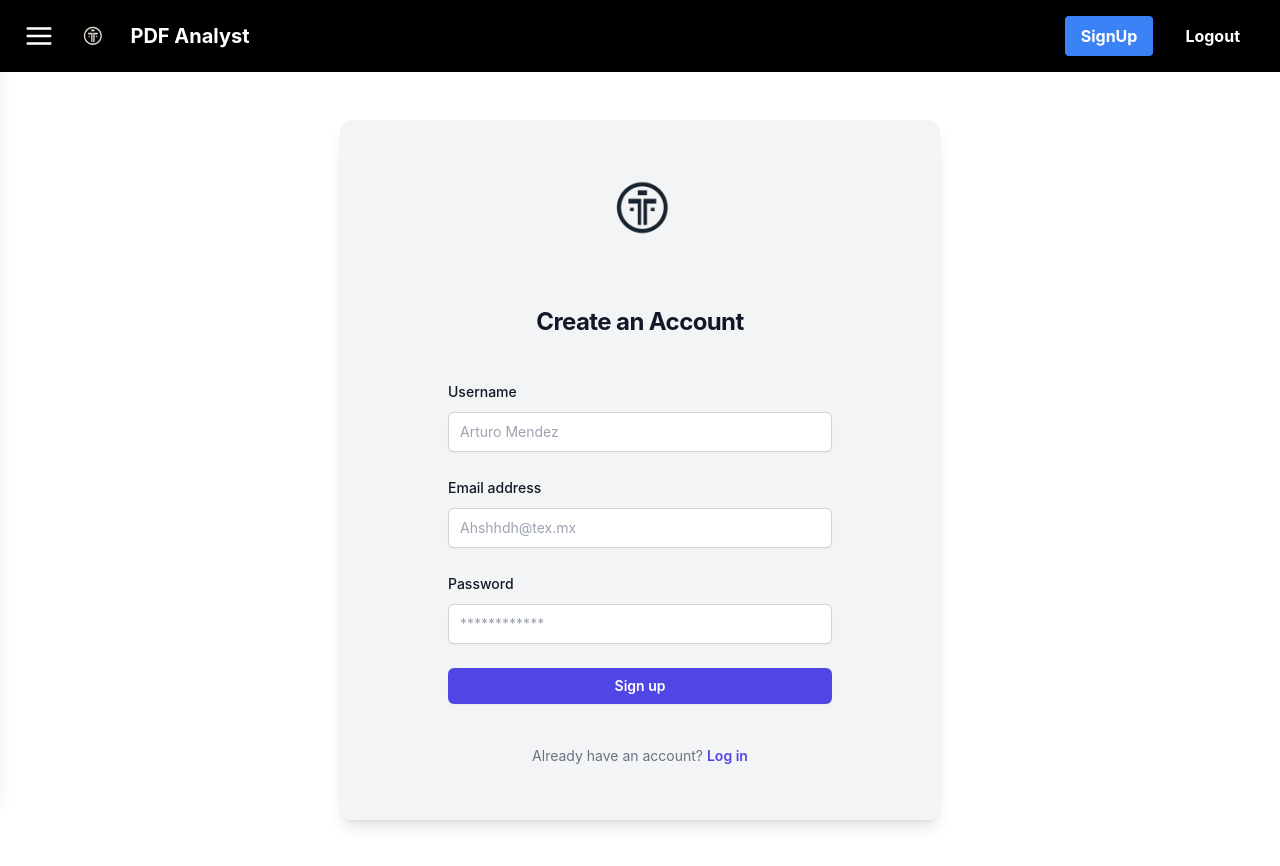
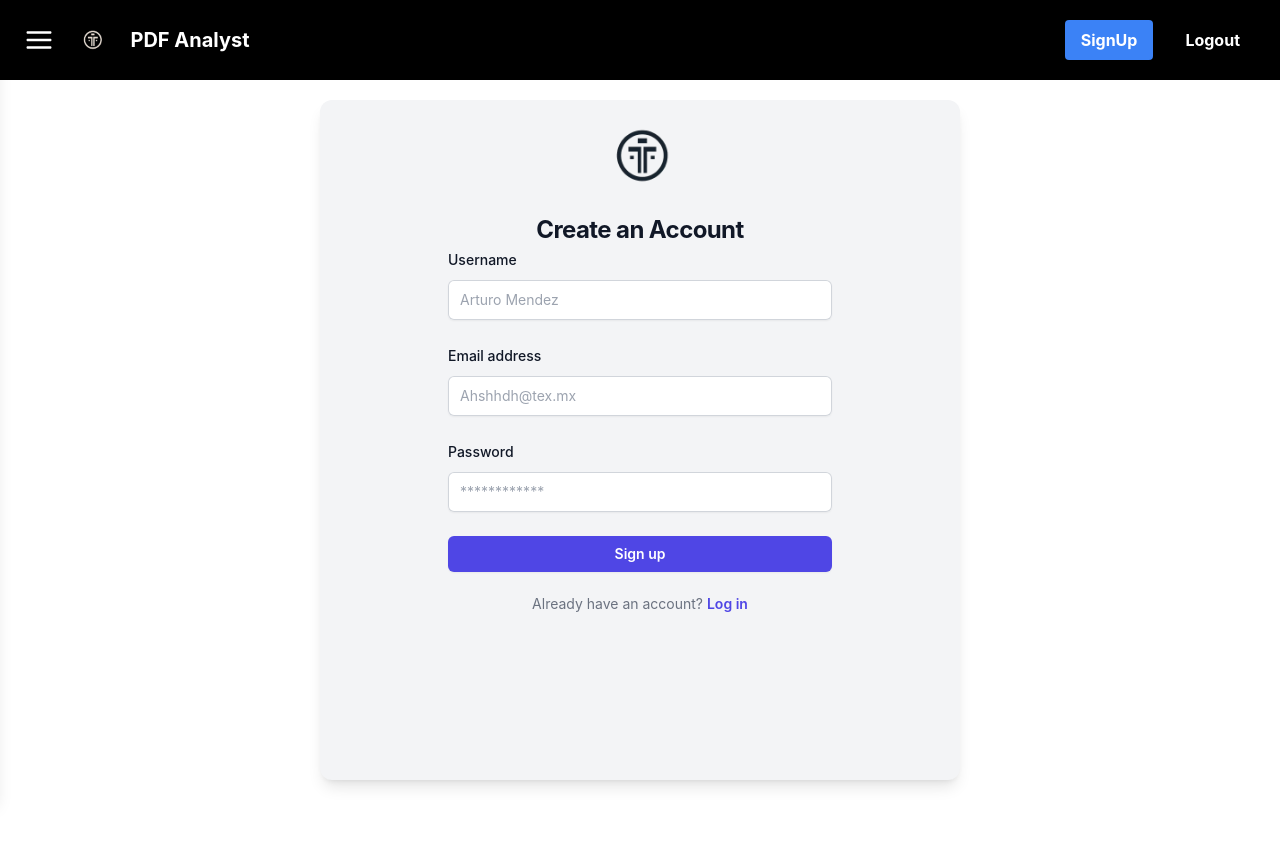
Before and after one commit to Spooderman0/pdf-reader, a React (Create React App) app: page /signup in a window 1280 px wide. After the commit the page ends 800 px from the top, so only its background shows below. Built offline with nearby package versions, Linux system fonts and the light colour scheme.

Commit message:
Fix scrolls

```diff
--- a/src/Components/ChatBox.js
+++ b/src/Components/ChatBox.js
@@ -9,11 +9,11 @@ export const Chatbox = ({ onMessageSent, docId }) => {
   const conversationEndRef = useRef(null);
   const inputRef = useRef(null);
 
+
   const handleSubmitQuery = async (event) => {
     event.preventDefault(); // Prevenir el comportamiento de envío de formulario predeterminado
 
     try {
-      setConversation(prevConversation => [...prevConversation, { owner: "Usuario", message: message }]);
 
         // const response = await fetch(`https://frida-backend.onrender.com/U1/chatbot/${docId}/${message}`, {
         const response = await fetch(`${BACKEND_LINK}/U1/chatbot/${docId}/${message}`, {
@@ -26,7 +26,6 @@ export const Chatbox = ({ onMessageSent, docId }) => {
       }
 
       const data = await response.json();
-      setConversation(prevConversation => [...prevConversation, { owner: "AI", message: data["respuestaAI"] }]);
     } catch (error) {
       console.error('Error al obtener los datos:', error);
     }
@@ -59,6 +58,7 @@ export const Chatbox = ({ onMessageSent, docId }) => {
 
   // Hacer scroll hacia abajo cada vez que la conversación se actualiza
   useEffect(() => {
+    getConversation();
     scrollToBottom();
   }, [conversation]);
 
--- a/src/Components/Navbar.js
+++ b/src/Components/Navbar.js
@@ -37,7 +37,7 @@ const Navbar = () => {
 
   return (
     <>
-      <nav className="bg-black text-white py-4 px-6 flex justify-between items-center">
+      <nav className="bg-black text-white py-4 px-6 flex justify-between items-center" style={{height: "10dvh"}}>
         <div className="flex items-center space-x-4">
           <CgMenu className="text-3xl cursor-pointer" onClick={toggleMenu} />
           <img src={logo} alt="PDF Analyst Logo" className="h-10" />
--- a/src/views/Login.js
+++ b/src/views/Login.js
@@ -45,15 +45,15 @@ const LogIn = () => {
 
   return (
     <div>
-      <div className="flex min-h-full flex-1 flex-col justify-center px-6 py-12 lg:px-8">
-        <div className="container mx-auto bg-gray-100 rounded-[12px] shadow-lg p-8 lg:w-[600px] lg:h-[590px]" style={{ boxSizing: 'border-box' }}>
+      <div className="flex flex-1 flex-col justify-center" style={{height: "90dvh"}}>
+        <div className="container mx-auto px-5 bg-gray-100 rounded-[12px] shadow-lg " style={{ boxSizing: 'border-box', height: "85dvh", width: "50dvw" }}>
           <div className="sm:mx-auto sm:w-full sm:max-w-sm">
             <img
               className="mx-auto h-28 w-auto"
               src={pdfAnalyzerLogo}
               alt="Your Company"
             />
-            <h2 className="mt-10 text-center text-2xl font-bold leading-9 tracking-tight text-gray-900">
+            <h2 className=" text-center text-2xl font-bold leading-9 tracking-tight text-gray-900">
               Login
             </h2>
           </div>
--- a/src/views/SignUp.js
+++ b/src/views/SignUp.js
@@ -38,9 +38,9 @@ const SignUp = () => {
   return (
     <div>
       {/* Agrega el componente Navbar */}
-      <div className="flex min-h-full flex-1 flex-col justify-center px-6 py-12 lg:px-8">
+      <div className="flex min-h-full flex-1 flex-col justify-center" style={{height: "90dvh"}}>
       {/* Contenido de la vista SignUp */}
-        <div class="container mx-auto bg-gray-100  rounded-[12px] shadow-lg p-8 lg:w-[600px] lg:h-[700px]" style={{ boxSizing: 'border-box' }}>
+        <div class="container mx-auto bg-gray-100  rounded-[12px] shadow-lg px-5 lg:w-[600px] lg:h-[700px]" style={{ boxSizing: 'border-box', height: "85dvh", width: "50dvw" }}>
 
             <div className="sm:mx-auto sm:w-full sm:max-w-sm">
               <img
@@ -49,12 +49,12 @@ const SignUp = () => {
                 src={pdfAnalyzerLogo}
                 alt="Your Company"
               />
-              <h2 className="mt-10 text-center text-2xl font-bold leading-9 tracking-tight text-gray-900">
+              <h2 className="text-center text-2xl font-bold leading-9 tracking-tight text-gray-900">
                 Create an Account
               </h2>
             </div>
 
-            <div className="mt-10 sm:mx-auto sm:w-full sm:max-w-sm">
+            <div className="sm:mx-auto sm:w-full sm:max-w-sm">
               <form className="space-y-6" onSubmit={handleSignUp}>
                 <div>
                   <label htmlFor="name" className="block text-sm font-medium leading-6 text-gray-900">
@@ -126,7 +126,7 @@ const SignUp = () => {
                 </div>
               </form>
 
-              <p className="mt-10 text-center text-sm text-gray-500">
+              <p className="mt-5 text-center text-sm text-gray-500">
                 Already have an account?{' '}
                 <Link to="/" className="font-semibold leading-6 text-indigo-600 hover:text-indigo-500">
                   Log in
--- a/src/views/UploadPDF.js
+++ b/src/views/UploadPDF.js
@@ -10,7 +10,7 @@ export const  UploadPDF = () => {
   const closeModal = () => setIsModalOpen(false);
 
   return (
-    <div className="flex flex-col min-h-screen bg-white">
+    <div className="flex flex-col bg-white" style={{height: "90dvh"}}>
       <div className="flex flex-grow">
         <div className="w-4/5 flex flex-col items-center justify-center p-8 space-y-4"> {/* Ajuste para mover a la izquierda */}
           <img src={leftImage} alt="Online articles" className="max-w-sm" />
```
